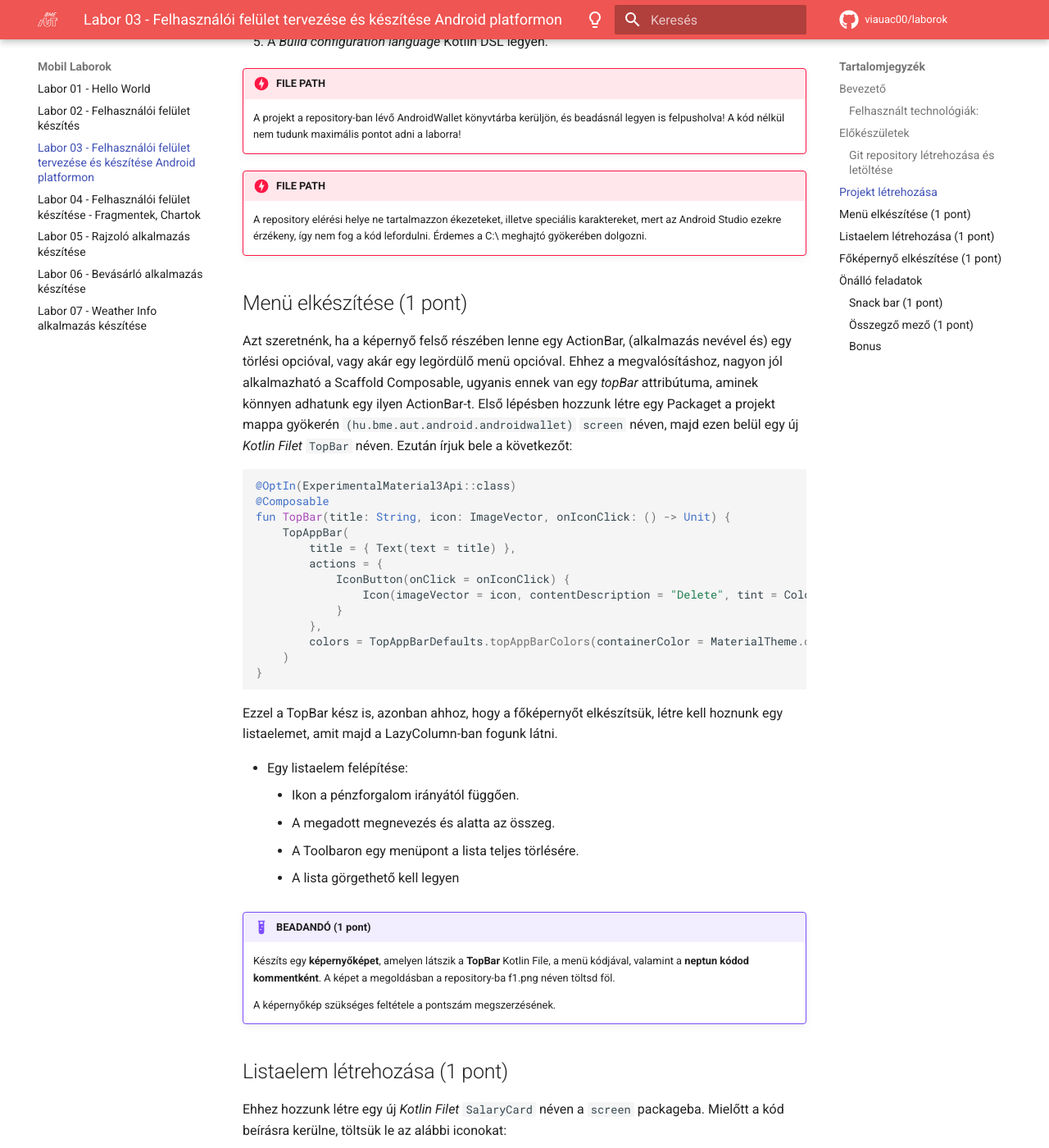
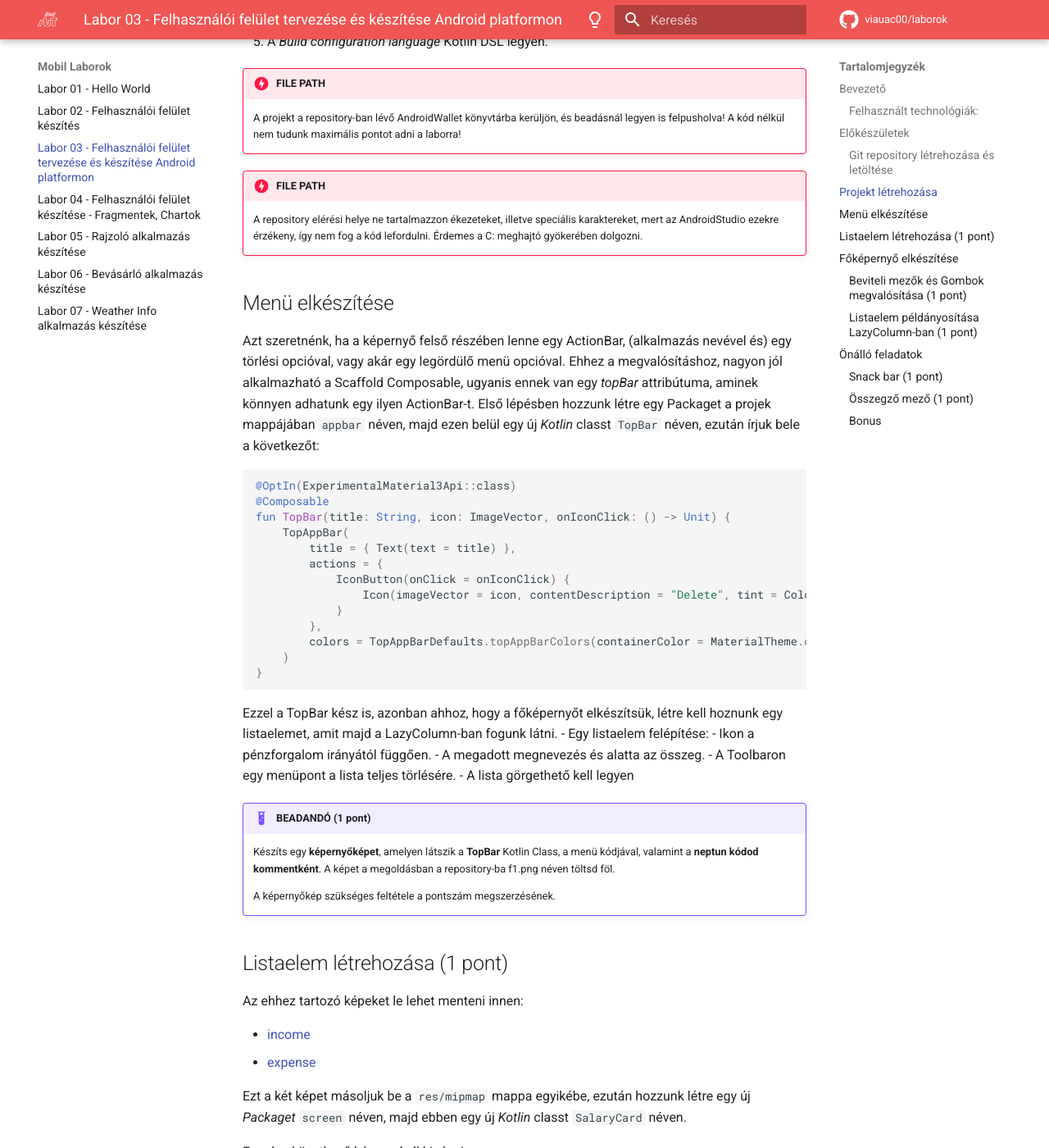
Before and after one commit to VIAUAD02/laborok, an MkDocs documentation site: the page built from docs/laborok/03-android-ui-adv/index.md, in a window 1280 px wide and 1400 px high, scrolled down 2461 px. Shown: the whole window at 82% size. Built offline with MkDocs 1.6.1 and Material for MkDocs 9.7.7, drawn with Linux system fonts in a browser that asks for light colours; comment, search, counter and statistics services are not loaded; some of the changed text lies outside the part shown.

Commit message:
lab02 in compose v2
typok, pontosítás

````diff
--- a/docs/laborok/03-android-ui-adv/index.md
+++ b/docs/laborok/03-android-ui-adv/index.md
@@ -56,11 +56,11 @@
 	A projekt a repository-ban lévő AndroidWallet könyvtárba kerüljön, és beadásnál legyen is felpusholva! A kód nélkül nem tudunk maximális pontot adni a laborra!
 
 !!!danger "FILE PATH"
-    A repository elérési helye ne tartalmazzon ékezeteket, illetve speciális karaktereket, mert az Android Studio ezekre érzékeny, így nem fog a kód lefordulni. Érdemes a C:\\ meghajtó gyökerében dolgozni.
+    A repository elérési helye ne tartalmazzon ékezeteket, illetve speciális karaktereket, mert az AndroidStudio ezekre érzékeny, így nem fog a kód lefordulni. Érdemes a C:\ meghajtó gyökerében dolgozni.
 
-## Menü elkészítése (1 pont)
+## Menü elkészítése
 
-Azt szeretnénk, ha a képernyő felső részében lenne egy ActionBar, (alkalmazás nevével és) egy törlési opcióval, vagy akár egy legördülő menü opcióval. Ehhez a megvalósításhoz, nagyon jól alkalmazható a Scaffold Composable, ugyanis ennek van egy *topBar* attribútuma, aminek könnyen adhatunk egy ilyen ActionBar-t. Első lépésben hozzunk létre egy Packaget a projekt mappa gyökerén `(hu.bme.aut.android.androidwallet)` `screen` néven, majd ezen belül egy új *Kotlin Filet*  `TopBar` néven. Ezután írjuk bele a következőt:
+Azt szeretnénk, ha a képernyő felső részében lenne egy ActionBar, (alkalmazás nevével és) egy törlési opcióval, vagy akár egy legördülő menü opcióval. Ehhez a megvalósításhoz, nagyon jól alkalmazható a Scaffold Composable, ugyanis ennek van egy *topBar* attribútuma, aminek könnyen adhatunk egy ilyen ActionBar-t. Első lépésben hozzunk létre egy Packaget a projek mappájában `appbar` néven, majd ezen belül egy új *Kotlin* classt `TopBar` néven, ezután írjuk bele a következőt:
 
 ```kotlin
 @OptIn(ExperimentalMaterial3Api::class)
@@ -79,7 +79,6 @@
 ```
 
 Ezzel a TopBar kész is, azonban ahhoz, hogy a főképernyőt elkészítsük, létre kell hoznunk egy listaelemet, amit majd a LazyColumn-ban fogunk látni.
-
 - Egy listaelem felépítése:
 	- Ikon a pénzforgalom irányától függően.
 	- A megadott megnevezés és alatta az összeg.
@@ -88,19 +87,21 @@
 
 
 !!!example "BEADANDÓ (1 pont)"
-	Készíts egy **képernyőképet**, amelyen látszik a **TopBar** Kotlin File, a menü kódjával, valamint a **neptun kódod kommentként**. A képet a megoldásban a repository-ba f1.png néven töltsd föl.
+	Készíts egy **képernyőképet**, amelyen látszik a **TopBar** Kotlin Class, a menü kódjával, valamint a **neptun kódod kommentként**. A képet a megoldásban a repository-ba f1.png néven töltsd föl.
 
 	A képernyőkép szükséges feltétele a pontszám megszerzésének.
 
 
 ## Listaelem létrehozása (1 pont)
 
-Ehhez hozzunk létre egy új *Kotlin Filet* `SalaryCard` néven a `screen` packageba. Mielőtt a kód beírásra kerülne, töltsük le az alábbi iconokat:
+Az ehhez tartozó képeket le lehet menteni innen:
 
-- [income.png](downloads/income.png)
-- [expense.png](downloads/expense.png)
+*   [income](./downloads/income.png)
+*   [expense](./downloads/expense.png)
 
-Ezt a két icont másoljuk be a `res/mipmap` mappába, majd írjuk meg a kódot a következő képpen:
+Ezt a két képet másoljuk be a `res/mipmap` mappa egyikébe, ezután hozzunk létre egy új *Packaget* `screen` néven, majd ebben egy új *Kotlin* classt `SalaryCard` néven.
+
+Ennek a következő képpen kell kinéznie:
 
 ```kotlin
 @Composable
@@ -124,14 +125,14 @@
 
 A *SalaryCard* Composable függvény 3 paramétert tartalmaz:
 
-- `isIncome - Boolean változó amely a kiadás/bevétel állapotért felel`
+- `isIncome - Boolean változó amely a kiadás/bevétel állapotért felel.`
 - `item - kiadás/bevétel neve`
 - `price - kiadás/bevétel értéke`
 
-A függvényen belül megtalálható egy *Row*, valamint egy *Column*. A *Row* felel azért, hogy az elemeket horizontálisan egymás mellé lehessen rakni, a Column pedig, hogy az elemeket egymás alá. (Ez utóbbi a kiadás/bevétel neve, illetve értéke miatt szükséges, hogy egymás alatt szerepeljenek) A képet pedig egy Image Composable-val helyezzük el. Itt a `modifier` segítségével sok fajta beállításra van lehetőség, most csak a size-val, illetve a paddinggel foglalkozunk, hogy átláthatóbb legyen. A `painter` segítségével adhatjuk meg a képet, amit szeretnénk megjeleníteni. Ennek egy *Painter* típust kell adni, amit a *painterResource* segítségével tehetünk meg. Ennek paraméterét egy if-else elágazással oldjuk meg, mégpedig a paraméterként kapott `isIncome` segítségével, hogy dinamikusan változzon a kép a kiadás/bevétel szerint. Miután megvagyunk az Image-val, a `Row`-n belül a `Column`-ba elhelyezünk kettő `Text`-et, a maradék kettő paraméterrel.
+A függvényen belül megtalálható egy *Row*, valamint egy *Column*. A *Row* felel azért, hogy az elemeket horizontálisan egymás mellé lehessen rakni, a Column pedig, hogy az elemeket egymás alá. (Ez utóbbi a kiadás/bevétel neve, illetve értéke miatt szükséges, hogy egymás alatt szerepeljenek) A képet pedig egy Image Composable-val helyezzük el. Itt a `modifier` segítségével sok fajta beállításra van lehetőség, most csak a size-val, illetve a paddinggel foglalkozunk, hogy átláthatóbb legyen. A `painter` segítségével adhatjuk meg a képet, amit szeretnénk megjeleníteni, ezt egy if-else elágazással oldjuk meg, mégpedig a paraméterként kapott `isIncome` segítségével. Miután megvagyunk az Image-val, a `Row`-n belül a `Column`-ba elhelyezünk kettő `Text`-et, a maradék kettő paraméterrel.
 
 
-Ahhoz, hogy végezzünk a `SalaryCard` Kotlin File-val, még egy fontos lépést végre kell hajtani, ez pedig egy *data class* implementálása. Ez a LazyColumn-nak átadott lista miatt lesz szükséges.
+Ahhoz, hogy végezzünk a `SalaryCard` fájllal, még egy fontos lépést végre kell hajtani, ez pedig egy *data class* implementálása. Ez a LazyColumn-nak átadott lista miatt lesz szükséges.
 
 ```kotlin
 data class SalaryCardData(
@@ -144,15 +145,13 @@
 Jól láthatjuk, hogy ennek *data classnak* a paraméterezése, ugyanaz mint a *SalaryCard*-nak. Ez a későbbiekben fontos lesz, ugyanis, ennek a Composable függvénynek, fogjuk átadni a *data class* elemeit.
 
 !!!example "BEADANDÓ (1 pont)"
-	Készíts egy **képernyőképet**, amelyen látszik a **SalaryCard** Composable, illetve a **data class** Kotlin kódja, a **neptun kódod kommentként**, illetve a Design menü-ben a készített Card. (<kbd>ALT</kbd>+<kbd>SHIFT</kbd>+<kbd>RIGHT</kbd>  billentyű kombinációval érhető ez el, vagy a jobb fölső sarokban a Design elemre kattintva). A képet a megoldásban a repository-ba f2.png néven töltsd föl.
+	Készíts egy **képernyőképet**, amelyen látszik a **SalaryCard** Composable, illetve a **data class** Kotlin kódja, a **neptun kódod kommentként**, illetve a Design menü-ben a készített Card. (`Alt`+`Shift`+`Right` billentyű kombinációval érhető ez el, vagy a jobb fölső sarokban a Design elemre kattintva). A képet a megoldásban a repository-ba f1.png néven töltsd föl.
 
 	A képernyőkép szükséges feltétele a pontszám megszerzésének.
 
+## Főképernyő elkészítése
 
-
-## Főképernyő elkészítése (1 pont)
-
-Most már csak a főképernyő van hátra, hogy valamit láthassunk is az alkalmazásból. Ehhez hozzunk létre egy `MainScreen` nevű új *Kotlin Filet* a `screen` packagen belül, majd írjuk meg a főképernyőnek a felépítését az alábbi kód alapján:
+Most már csak a főképernyő van hátra, hogy valamit láthassunk is az alkalmazásból. Ehhez hozzunk létre egy `MainScreen` nevű új Kotlin classt a `screen` packagen belül, majd írjuk meg a főképernyőnek a felépítését az alábbi kód alapján:
 
 ```kotlin
 @Composable
@@ -205,11 +204,13 @@
 }
 ```
 
-A `MainScreen` tartalmaz egy *Scaffold*ot, amivel el tudjuk érni, hogy az elején implementált `TopBar`-t átadjuk a topBar paraméterének. Ezt a következő képpen tesszük meg. Adunk neki egy tetszőleges *title*-t (általában az alkalmazás nevét), ez most *Android Wallet* lesz, majd egy icon-t. Használjuk az Android Studio beépített iconjait. Ezután meg kell adnunk egy Lambdát, aminek a segítségével leírjuk, hogy mi történjen, hogyha a felhasználó rákattint az iconra. Jelen esetben ki kell ürítenünk a listánkat, valamint a sum értékét 0-ra állítani. Mivel mind a két változó kapott egy `by remember {mutableStateOf(...)}` értéket, ezért ha változás történik, akkor az összes Composable újrafordul. Ha ezzel megvagyunk, a következőt kellene látni a Preview-ben.
+A `MainScreen` tartalmaz egy *Scaffold*-ot, amivel el tudjuk érni, hogy az elején implementált `TopBar`-t átadjuk a topBar paraméterének. Ezt a következő képpen tesszük meg. Adunk neki egy tetszőleges *title*-t (általában az alkalmazás nevét), ez most *Android Wallet* lesz, majd egy icon-t. Használjuk az Android Studio beépített iconjait. Ezután meg kell adnunk egy Lambdát, aminek a segítségével leírjuk, hogy mi történjen, hogyha a felhasználó rákattint az iconra. Jelen esetben ki kell ürítenünk a listánkat. Mivel mind a két változó kapott egy `by remember {mutableStateOf(...)}` értéket, ezért ha változás történik, akkor az összes Composable újrafordul. Ha ezzel megvagyunk, a következőt kellene látni a Preview-ben.
 
 <p align="center">
 <img src="./assets/MainScreen_TopBar.png" width="320">
 </p>
+
+### Beviteli mezők és Gombok megvalósítása (1 pont)
 
 Ezután fejezzük be a *Scaffold* tartalmát. Elsőként a TextField-eket fogjuk megírni az alábbi kód alapján. (`Ezt a //TODO (TextFields)` helyére kell beírni.)
 
@@ -268,7 +269,16 @@
 }
 ```
 
+
+
 Az ElevatedButton helyett más fajta gombot is lehet használni, ez csak demonstrálja, hogy a Compose mennyi lehetőséget kínál a tervezés során. A két gombnak szintén beállítjuk az onClick eseményét, valamint a megjelenítendő szöveget rajtuk. A második gomb esetén az onClick eseményt egy if-else elágazásba kell tenni, hogy ha a felhasználó üresen hagyná, akkor ez figyelmeztesse. Ha nem üres, akkor az items listához hozzáadunk egy új elemet a bevitt adatnak megfelelően. Ez az elem a már korábban definiált `data class` egy példánya.
+
+!!!example "BEADANDÓ (1 pont)"
+    Készíts egy **képernyőképet**, amelyen látszik a **főképernyő** (emulátoron, készüléket tükrözve vagy képernyőfelvétellel), a kódja, valamint a **neptun kódod a kódban kommentként**. A képet a megoldásban a repository-ba f2.png néven töltsd föl.
+
+    A képernyőkép szükséges feltétele a pontszám megszerzésének.
+
+### Listaelem példányosítása LazyColumn-ban (1 pont)
 
 Végül a LazyColumn-ot is befejezzük a következő kód segítségével. (Ezt a `//TODO (items)` helyére kell elhelyezni.)
 
@@ -312,6 +322,12 @@
 	Figyeljünk az összegző mező helyes működésére! Ha töröljük a listából a bejegyzéseket, akkor a számláló is nullázódjon és tűnjön el! (Nem elég csak akkor eltüntetni, hogyha a `sum` 0 értéket vesz fel.) (-0.5 pont)
 
 
+!!!example "BEADANDÓ (1 pont)"
+    Készíts egy **képernyőképet**, amelyen látszik az **összegző mező használata** (emulátoron, készüléket tükrözve vagy képernyőfelvétellel), **a kódja**, valamint a **neptun kódod valamelyik termék neveként**. A képet a megoldásban a repository-ba f5.png néven töltsd föl.
+
+    A képernyőkép szükséges feltétele a pontszám megszerzésének.
+
+
 ### Bonus
 
 Módosítsuk a *TopBar* menü gombját, úgy hogy legördülő menü lista legyen belőle, ahol 3 opció található meg.
````
Also changed, not shown: other parts of docs/laborok/03-android-ui-adv/index.md (+1 -1 lines).
